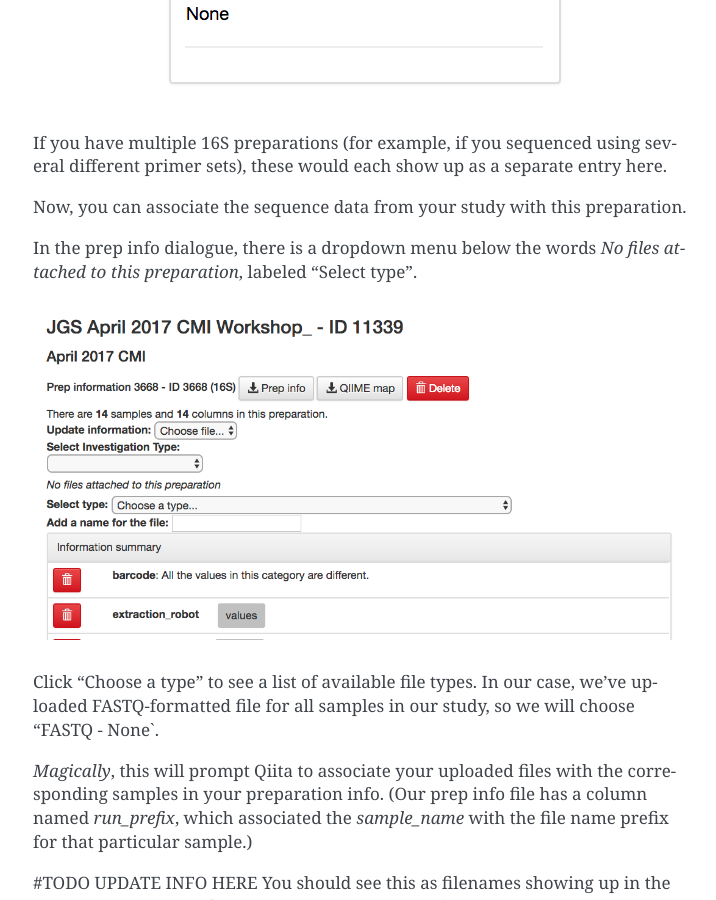
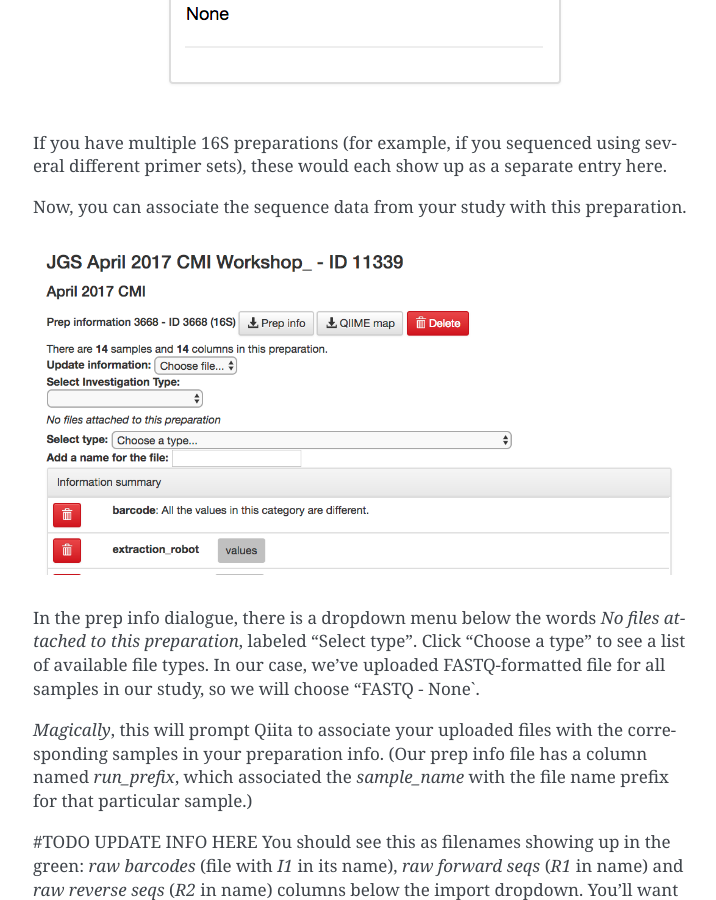
Before and after one commit to biocore/cmi-workshops, a Sphinx documentation site: the page built from docs/qiita-16S-processing.rst, in a window 1280 px wide and 900 px high, scrolled down 2187 px. Shown: the whole window, without its empty margins (387-1103 px from the left). Built offline with Sphinx 7.4.7, drawn with Linux system fonts in a browser that asks for light colours.

```diff
--- a/docs/qiita-16S-processing.rst
+++ b/docs/qiita-16S-processing.rst
@@ -57,13 +57,11 @@ here.
 
 Now, you can associate the sequence data from your study with this preparation.
 
-In the prep info dialogue, there is a dropdown menu below the words *No files
-attached to this preparation*, labeled "Select type".
-
 .. figure::  images/16S_prep.png
    :align:   center
 
-Click "Choose a type" to
+In the prep info dialogue, there is a dropdown menu below the words *No files
+attached to this preparation*, labeled "Select type". Click "Choose a type" to
 see a list of available file types. In our case, we've uploaded FASTQ-formatted
 file for all samples in our study, so we will choose "FASTQ - None`.
 
```
